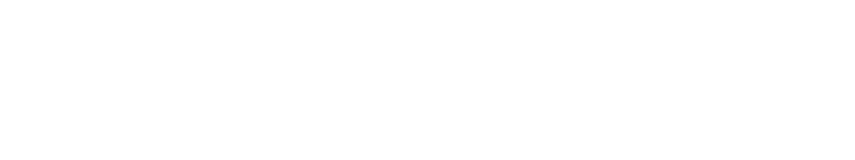
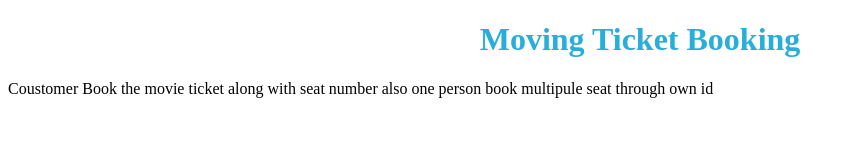
Before and after one commit to Nirbhay91/React-Basics---Rendering-Multiple-Components-with-React---veqqp1mdveg9, a React app: page / in a window 1280 px wide. Shown: the whole page, without its empty margins (0-855 px from the left). Built offline with nearby package versions, Linux system fonts and the light colour scheme.

Commit message:
update file

```diff
--- a/src/components/App.js
+++ b/src/components/App.js
@@ -1,10 +1,15 @@
-import React, {Component, useState} from "react";
+import React, { Component, useState } from "react";
 import '../styles/App.css';
 
 const App = () => {
-  return (
-    <div id="main"></div>
-  )
+
+    return (
+        <div id = "main">
+
+        <h1 data-ns-test = "project-name" > Moving Ticket Booking </h1>
+        <p data-ns-test = "project-description" > Coustomer Book the movie ticket along with seat number also one person book multipule seat through own id </p>
+        </div >
+    )
 }
 
 
--- a/src/index.html
+++ b/src/index.html
@@ -8,5 +8,6 @@
 </head>
 <body>
 <div id="root">
+    <script src="/bundle.js"></script>
 </div>
 </html>
```
Also changed, not shown: .babelrc (added), 1 other file.
